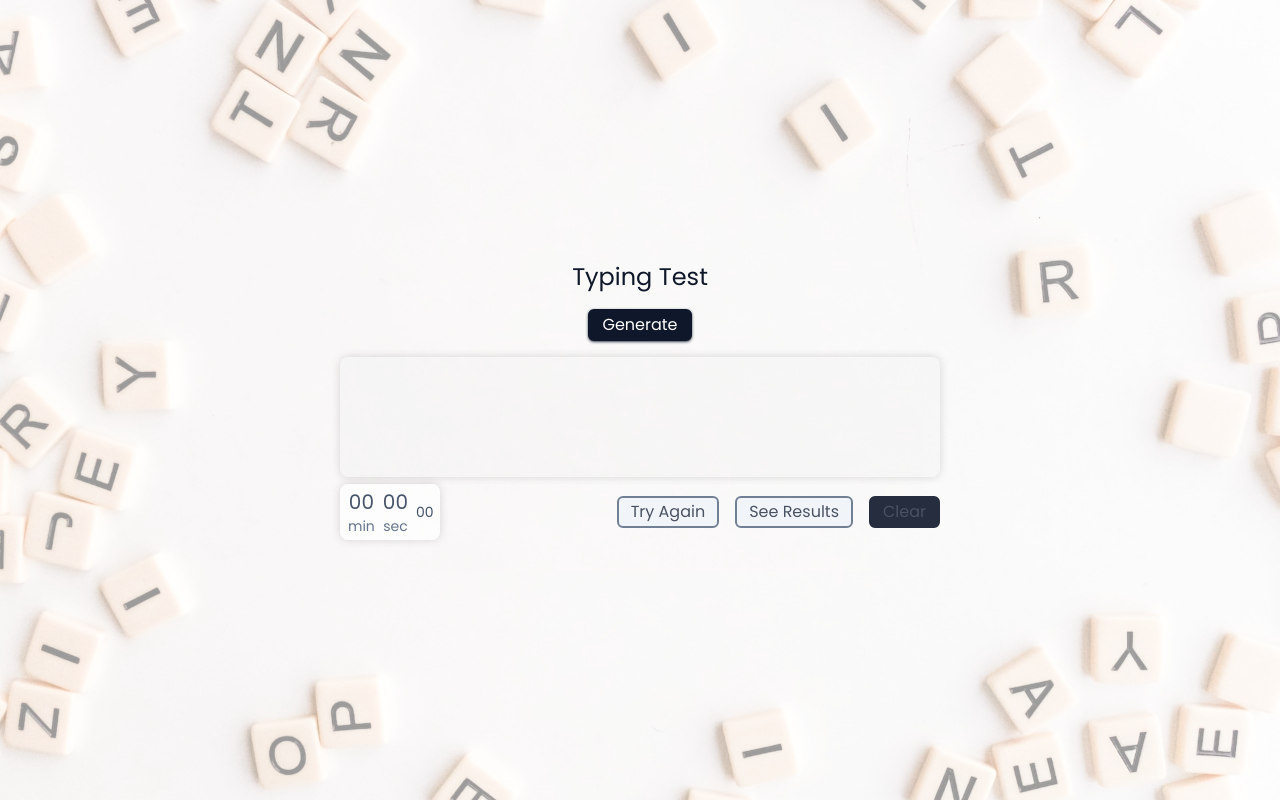
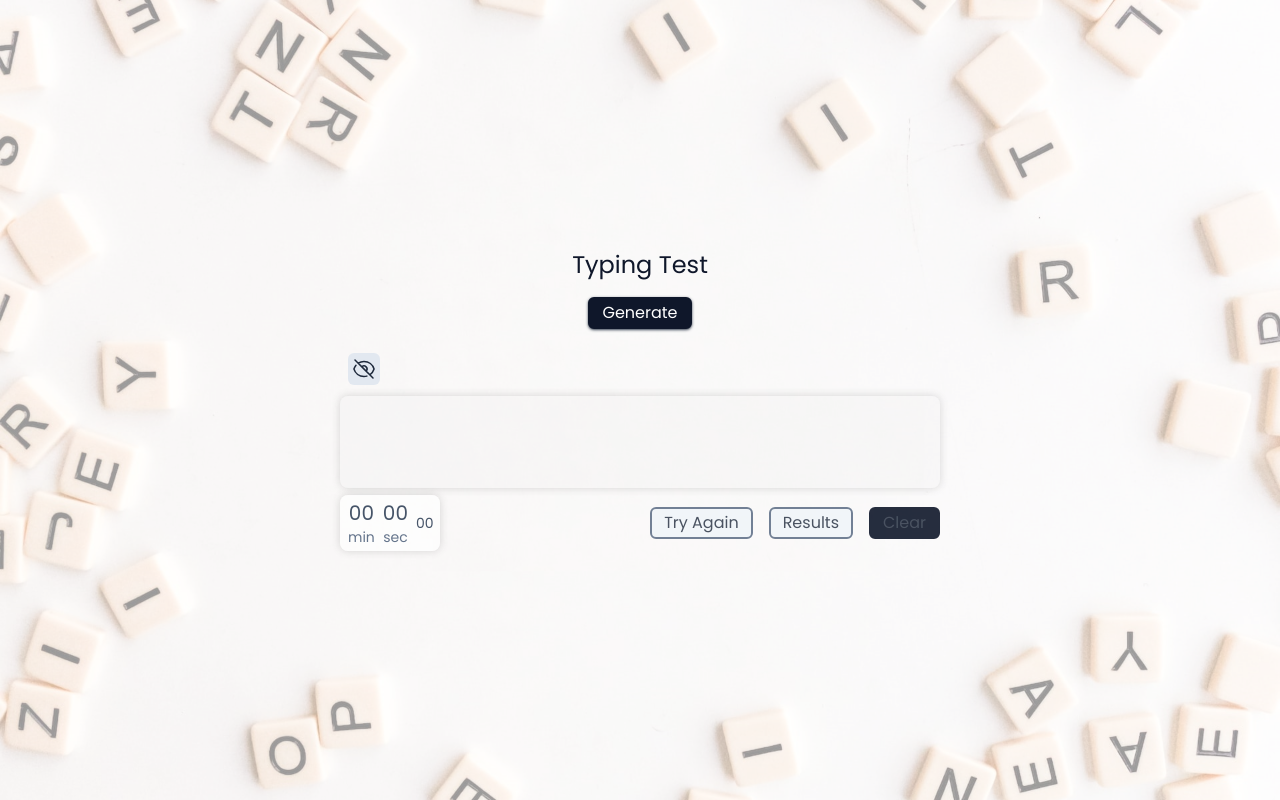
Before and after one commit to rtzboy/CasualProjects, a React (Vite) app: page / in a window 1280 px wide. Built offline with nearby package versions, Linux system fonts and the light colour scheme.

Commit message:
some styles changed

```diff
--- /dev/null
+++ b/src/components/icons/Eye.jsx
@@ -0,0 +1,23 @@
+const Eye = props => (
+	<svg
+		{...props}
+		fill='none'
+		viewBox='0 0 24 24'
+		strokeWidth={1.5}
+		stroke='currentColor'
+		className='h-6 w-6'
+	>
+		<path
+			strokeLinecap='round'
+			strokeLinejoin='round'
+			d='M2.036 12.322a1.012 1.012 0 010-.639C3.423 7.51 7.36 4.5 12 4.5c4.638 0 8.573 3.007 9.963 7.178.07.207.07.431 0 .639C20.577 16.49 16.64 19.5 12 19.5c-4.638 0-8.573-3.007-9.963-7.178z'
+		/>
+		<path
+			strokeLinecap='round'
+			strokeLinejoin='round'
+			d='M15 12a3 3 0 11-6 0 3 3 0 016 0z'
+		/>
+	</svg>
+);
+
+export default Eye;
--- /dev/null
+++ b/src/components/icons/EyeClosed.jsx
@@ -0,0 +1,18 @@
+const EyeClosed = props => (
+	<svg
+		{...props}
+		fill='none'
+		viewBox='0 0 24 24'
+		strokeWidth={1.5}
+		stroke='currentColor'
+		className='h-6 w-6'
+	>
+		<path
+			strokeLinecap='round'
+			strokeLinejoin='round'
+			d='M3.98 8.223A10.477 10.477 0 001.934 12C3.226 16.338 7.244 19.5 12 19.5c.993 0 1.953-.138 2.863-.395M6.228 6.228A10.45 10.45 0 0112 4.5c4.756 0 8.773 3.162 10.065 7.498a10.523 10.523 0 01-4.293 5.774M6.228 6.228L3 3m3.228 3.228l3.65 3.65m7.894 7.894L21 21m-3.228-3.228l-3.65-3.65m0 0a3 3 0 10-4.243-4.243m4.242 4.242L9.88 9.88'
+		/>
+	</svg>
+);
+
+export default EyeClosed;
--- a/src/components/typingTest/ArrOfLetters.jsx
+++ b/src/components/typingTest/ArrOfLetters.jsx
@@ -3,7 +3,7 @@ import Letter from './Letter';
 const ArrOfLetters = ({ valueText, correctLetter }) => {
 	if (!valueText) return;
 	return (
-		<p className='cus-shadow my-4 rounded-lg bg-white/70 px-4 py-2 text-lg'>
+		<p className='my-4 rounded-lg px-4 py-2 text-base shadow-md'>
 			{valueText?.split('').map((letter, idx) => {
 				return (
 					<Letter key={idx} value={letter} correctLetter={correctLetter[idx]} />
--- a/src/components/typingTest/Letter.jsx
+++ b/src/components/typingTest/Letter.jsx
@@ -1,15 +1,15 @@
 const Letter = ({ value, correctLetter }) => {
 	if (correctLetter === true) {
-		return <span className='tracking-widest text-green-800'>{value}</span>;
+		return <span className='tracking-wider text-green-800'>{value}</span>;
 	}
 	if (correctLetter === false) {
 		return (
-			<span className='rounded bg-red-400 font-semibold tracking-widest text-white'>
+			<span className='rounded bg-red-500 font-semibold tracking-wider text-white'>
 				{value}
 			</span>
 		);
 	}
-	return <span className='tracking-widest text-slate-300'>{value}</span>;
+	return <span className='tracking-wider text-slate-400'>{value}</span>;
 };
 
 export default Letter;
--- a/src/components/typingTest/TextArea.jsx
+++ b/src/components/typingTest/TextArea.jsx
@@ -4,7 +4,7 @@ const TextArea = ({ className, ...props }) => {
 			{...props}
 			className={`resize-none rounded-lg outline-none ${className || ''}`}
 			wrap='true'
-			rows='4'
+			rows='3'
 		></textarea>
 	);
 };
--- a/src/components/typingTest/TextAreaTyping.jsx
+++ b/src/components/typingTest/TextAreaTyping.jsx
@@ -1,5 +1,7 @@
-import { memo } from 'react';
+import { memo, useState } from 'react';
 import useTyping from '../../lib/hooks/useTyping';
+import Eye from '../icons/Eye';
+import EyeClosed from '../icons/EyeClosed';
 import ArrOfLetters from './ArrOfLetters';
 import Timer from './clock/Timer';
 import TextArea from './TextArea';
@@ -8,8 +10,19 @@ const TextAreaTyping = memo(({ valueText, setBtnGenState }) => {
 	const { infoTyping, correctLetter, calculateLetter, setResetTextAreaTyping } =
 		useTyping(valueText, setBtnGenState);
 
+	const [mode, setMode] = useState(false);
+
 	return (
 		<div className='mt-4'>
+			<p className='p-2'>
+				<button
+					disabled={infoTyping.isZero && !infoTyping.isEqual}
+					className='inline-block cursor-pointer select-none rounded-md bg-slate-200 p-1 text-slate-800 hover:opacity-90 disabled:opacity-60 hover:disabled:cursor-auto'
+					onClick={() => setMode(!mode)}
+				>
+					{mode ? <Eye /> : <EyeClosed />}
+				</button>
+			</p>
 			<TextArea
 				className='cus-shadow focus:cus-shadow-md w-full min-w-[600px] px-3 py-1 text-lg transition-all disabled:text-slate-400'
 				disabled={!valueText || infoTyping.isEqual}
@@ -20,7 +33,10 @@ const TextAreaTyping = memo(({ valueText, setBtnGenState }) => {
 				value={infoTyping.value || ''}
 				onPaste={evt => evt.preventDefault()}
 			/>
-			<ArrOfLetters valueText={valueText} correctLetter={correctLetter} />
+			<ArrOfLetters
+				valueText={mode ? infoTyping.value : valueText}
+				correctLetter={correctLetter}
+			/>
 			<Timer
 				correctLetter={correctLetter}
 				resetTyping={setResetTextAreaTyping}
--- a/src/components/typingTest/clock/Timer.jsx
+++ b/src/components/typingTest/clock/Timer.jsx
@@ -58,7 +58,7 @@ const Timer = memo(({ correctLetter, resetTyping, isEqual, isZero }) => {
 						kind='secondary'
 						onClick={() => handleResults(correctLetter)}
 					>
-						See Results
+						Results
 					</Button>
 					<Button
 						disabled={!btnGenState || !isEqual}
```
